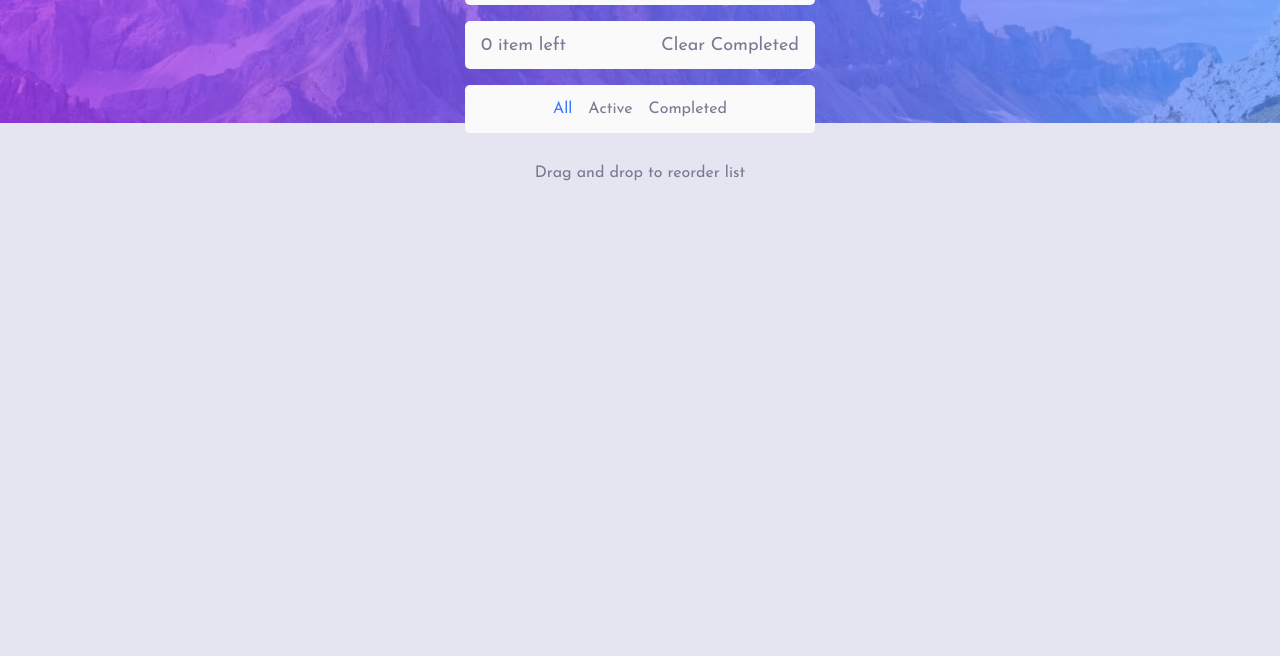
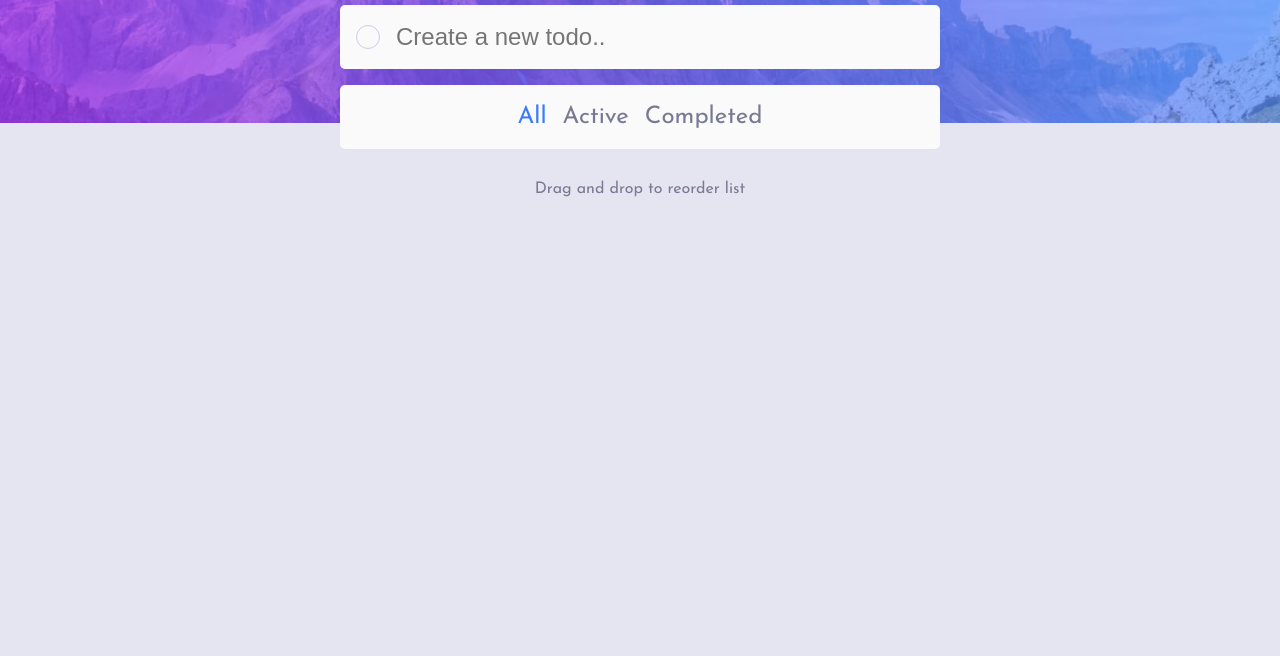
Before and after one commit to CHRISTIANGLENOGO/todo-app, a plain HTML site: page index.html in a window 1280 px wide. Shown: the part 144-800 px from the top of the page. Drawn offline with Linux system fonts and the light colour scheme.

Commit message:
adding media query

```diff
--- a/app.js
+++ b/app.js
@@ -62,7 +62,7 @@ function addTodo() {
 function checking(event) {
     const checkList = event.target;
     if (checkList.classList[0] === 'todoCheck') {
-        checkList.style.background = "linear-gradient(to right, hsl(192, 100%, 67%), hsl(280, 87%, 65%)";
+        checkList.style.background = "hsl(280, 87%, 65%) url(\"/images/icon-check.svg\") no-repeat center";
         checkList.nextSibling.style.textDecoration = "line-through";
         checkList.parentNode.classList.add('completed');
         const arrayVal = checkList.nextSibling.innerText;
--- a/scss/main.scss
+++ b/scss/main.scss
@@ -104,7 +104,7 @@ body {
 }
 
 .todoInput {
-  width: 350px;
+  width: 100%;
   height: 3rem;
   display: flex;
   position: relative;
@@ -136,7 +136,7 @@ body {
 }
 
 .container-list {
-  width: 350px;
+  width: 100%;
   background-color: $VLGray;
   margin: 1rem auto auto auto;
   border-radius: 5px;
@@ -161,7 +161,7 @@ body {
     .todoLi {
       color: $DGrayishBlue;
       list-style: none;
-      width: 70%;
+      flex: 1;
     }
 
     .cross {
@@ -192,7 +192,7 @@ body {
   justify-content: center;
   align-items: center;
   background-color: $VLGray;
-  width: 350px;
+  width: 100%;
   height: 3rem;
   border-radius: 5px;
   margin: 1rem auto auto auto;
@@ -217,3 +217,63 @@ body {
   font-size: 1rem;
   font-weight: 400;
 }
+
+@media screen and (max-width: 350px) {
+  .container {
+    width: 98%;
+  }
+}
+
+@media screen and (min-width: 768px) {
+  .container {
+    width: 500px;
+    margin-top: 3rem;
+  }
+}
+
+@media screen and (min-width: 1024px) {
+  .container {
+    width: 600px;
+  }
+
+  .todoInput {
+    height: 4rem;
+
+    .circle {
+      width: 1.5rem;
+      height: 1.5rem;
+    }
+
+    input {
+      font-size: 1.5rem;
+    }
+  }
+
+  .container-list {
+    .todoDiv {
+      height: 4rem;
+
+      .todoCheck {
+        width: 1.5rem;
+        height: 1.5rem;
+      }
+
+      .todoLi {
+        font-size: 1.5rem;
+      }
+    }
+
+    .counter {
+      display: none;
+    }
+  }
+
+  .todoStatus {
+    height: 4rem;
+    margin: 0;
+
+    .status {
+      font-size: 1.5rem;
+    }
+  }
+}
```
Also changed, not shown: index.html (+0 -1 lines), css/main.css.
